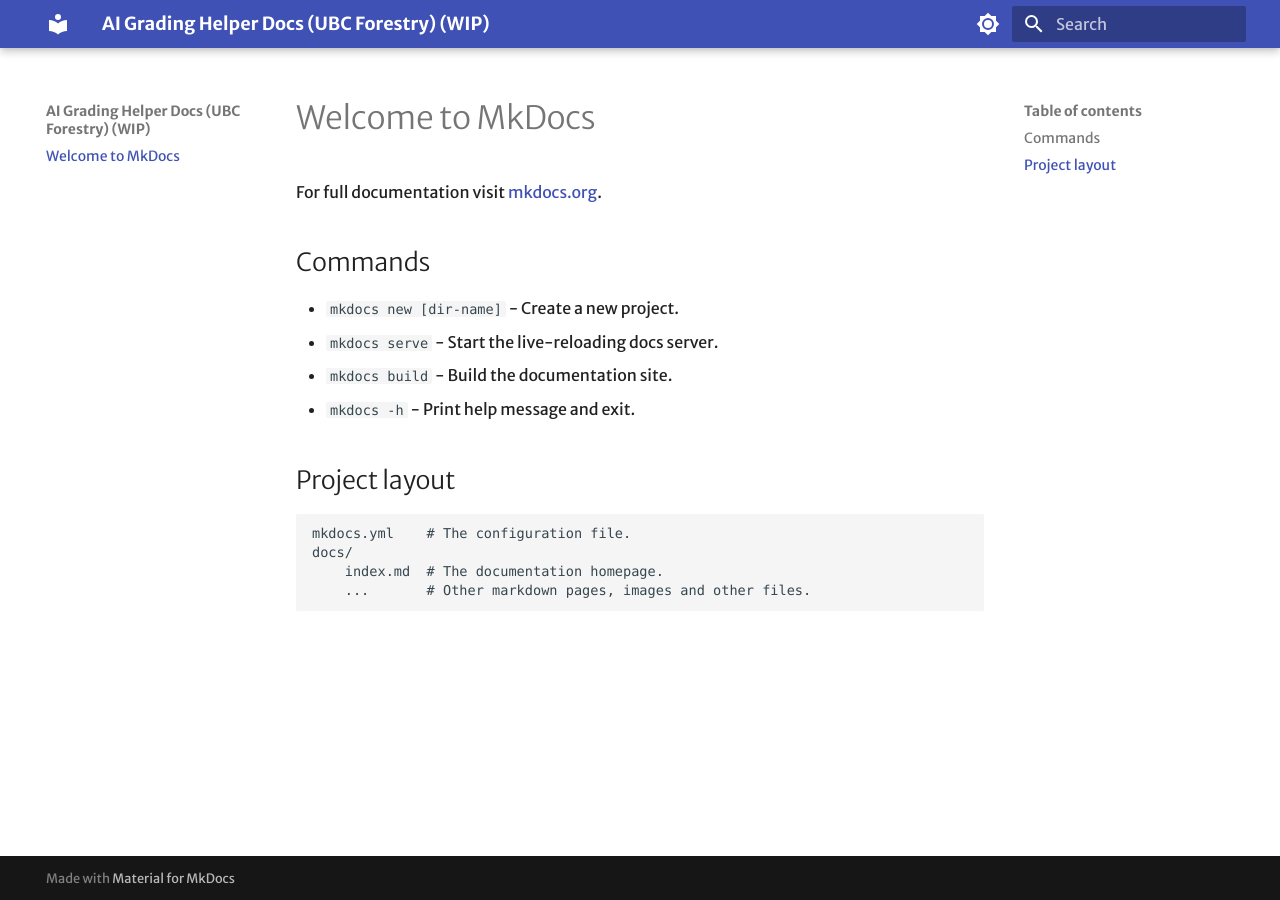
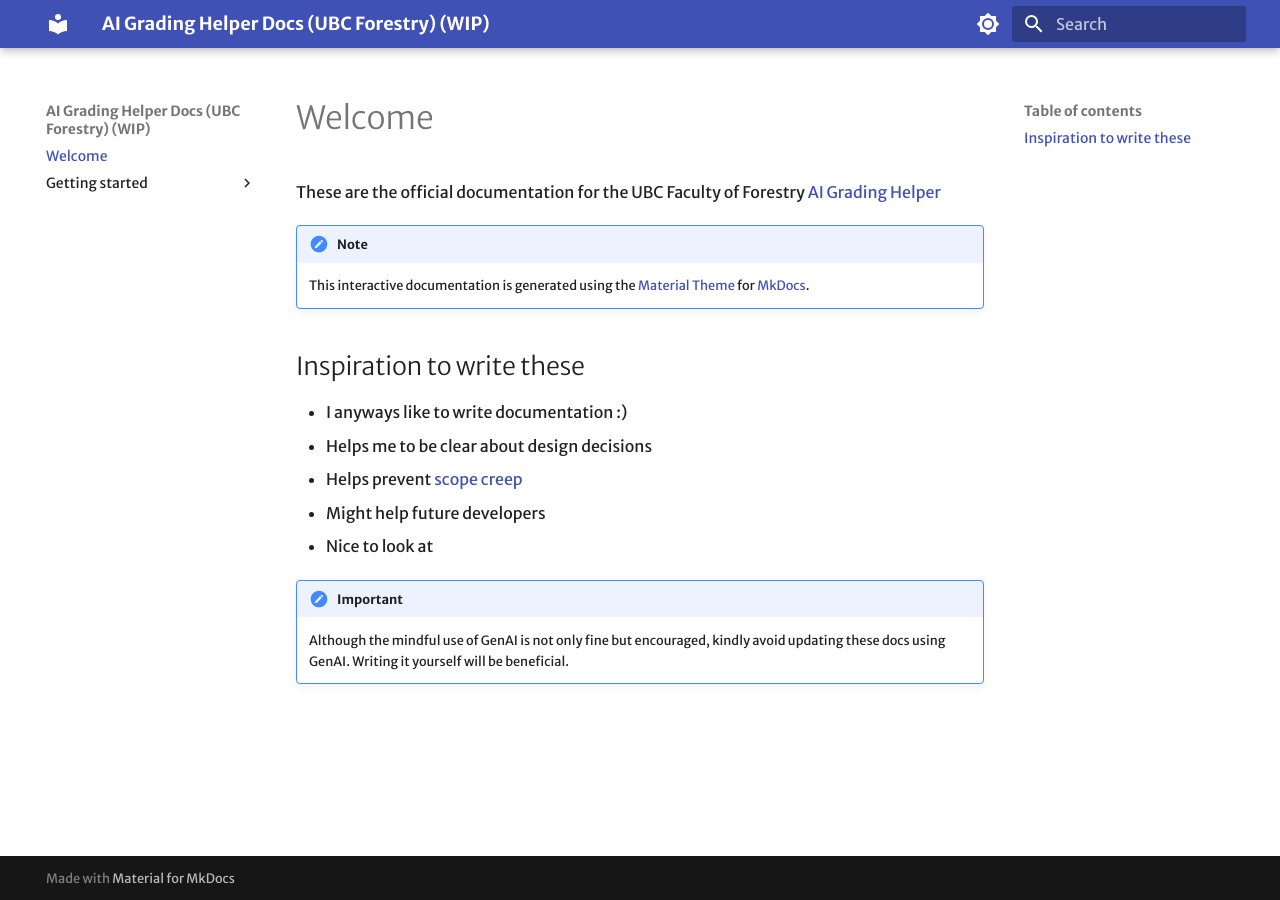
Before and after one commit to UBCForestryTLS/grading-helper-service, an MkDocs documentation site: the page built from docs/index.md, in a window 1280 px wide. Built offline with MkDocs 1.6.1 and Material for MkDocs 9.7.7, drawn with Linux system fonts in a browser that asks for light colours; some web fonts are replaced.

Commit message:
Enhance documentation structure by adding a new 'Start Here' guide, updating the index with project motivation, and configuring markdown extensions in mkdocs.yml for improved formatting.

```diff
--- a/docs/index.md
+++ b/docs/index.md
@@ -1,17 +1,18 @@
-# Welcome to MkDocs
+# Welcome
 
-For full documentation visit [mkdocs.org](https://www.mkdocs.org).
+These are the official documentation for the UBC Faculty of Forestry [AI Grading Helper](https://github.com/forestrytls/grading-helper-service/)
 
-## Commands
+!!! note
 
-* `mkdocs new [dir-name]` - Create a new project.
-* `mkdocs serve` - Start the live-reloading docs server.
-* `mkdocs build` - Build the documentation site.
-* `mkdocs -h` - Print help message and exit.
+    This interactive documentation is generated using the [Material Theme](https://squidfunk.github.io/mkdocs-material/) for [MkDocs](https://www.mkdocs.org).
 
-## Project layout
+## Inspiration to write these
+* I anyways like to write documentation :)
+* Helps me to be clear about design decisions
+* Helps prevent [scope creep](https://en.wikipedia.org/wiki/Scope_creep)
+* Might help future developers
+* Nice to look at
 
-    mkdocs.yml    # The configuration file.
-    docs/
-        index.md  # The documentation homepage.
-        ...       # Other markdown pages, images and other files.
+!!! Important
+
+    Although the mindful use of GenAI is not only fine but encouraged, kindly avoid updating these docs using GenAI. Writing it yourself will be beneficial.
--- a/mkdocs.yml
+++ b/mkdocs.yml
@@ -17,3 +17,7 @@ theme:
       toggle:
         icon: material/brightness-4
         name: Switch to light mode
+markdown_extensions:
+  - admonition
+  - pymdownx.details
+  - pymdownx.superfences
```
Also changed, not shown: docs/getting-started/start_here.md (added, +57 -0 lines).
